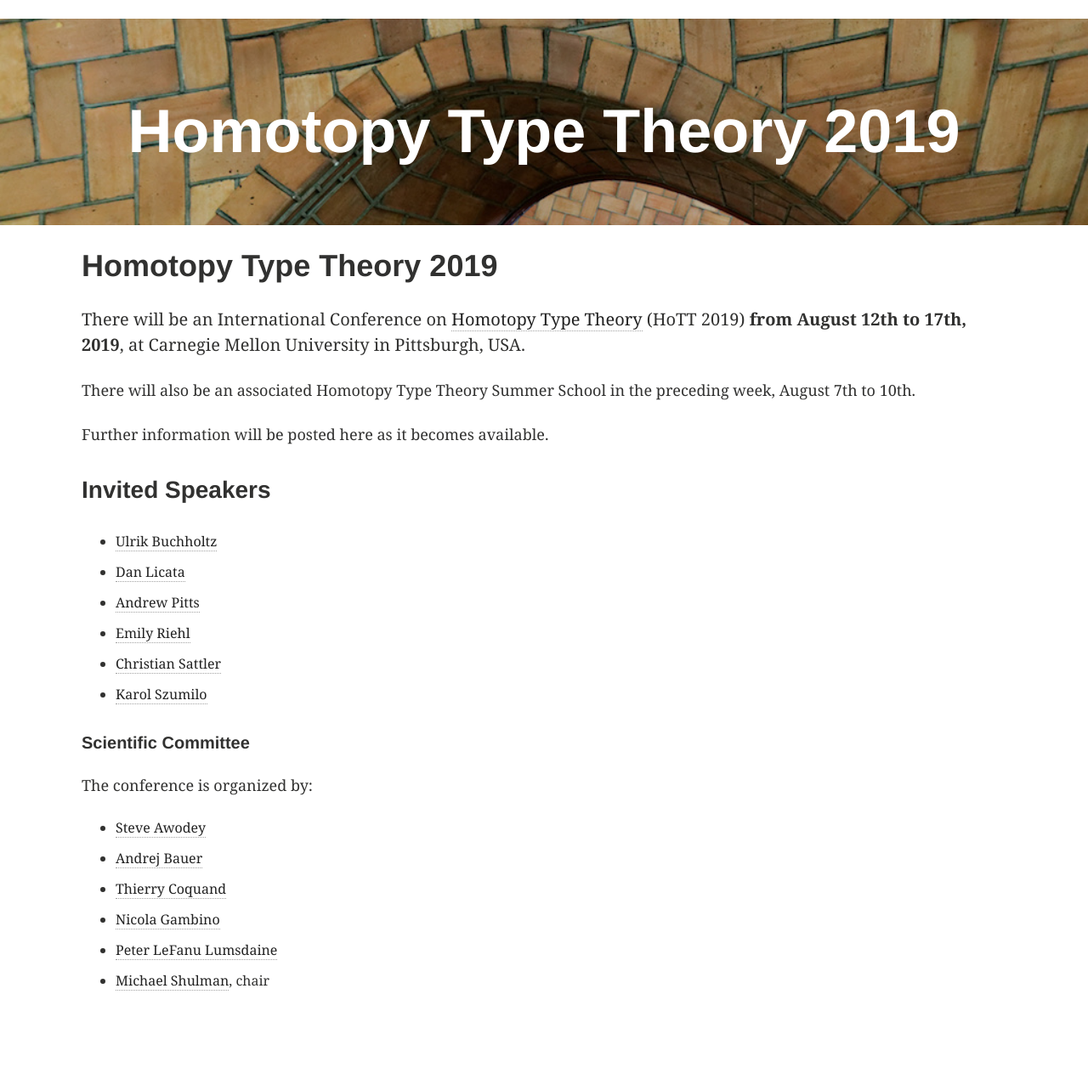
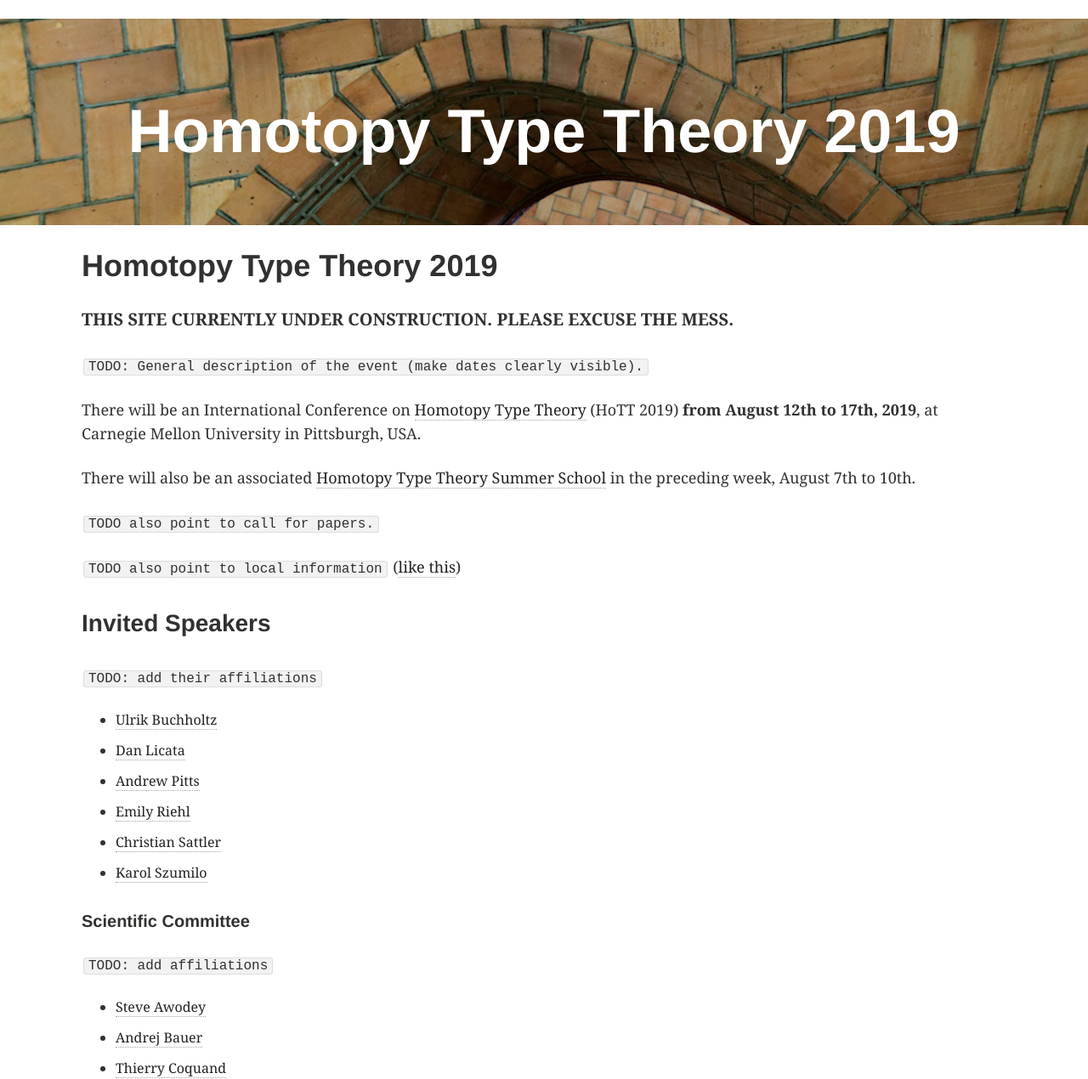
Before and after one commit to HoTT/HoTT-2019, a Jekyll site: the page built from index.md, in a window 1280 px wide and 1400 px high, cut to the strip 130-1400 px from the top of the window. Shown: the whole strip at 85% size. Built offline with Jekyll 4.4.1, drawn with Linux system fonts in a browser that asks for light colours.

Commit message:
Web site skeleton, done with Steve.

```diff
--- a/_includes/header.html
+++ b/_includes/header.html
@@ -1,6 +1,6 @@
 <header id="masthead">
   <div class="inner-wrap">
-    <a href="{{ site.url }}/" class="site-title">{{ site.title }}</a>
+    <span class="site-title"></span>
     <nav role="navigation" class="menu top-menu">
         {% include navigation.html %}
     </nav>
--- a/index.md
+++ b/index.md
@@ -4,16 +4,26 @@
 title: "Homotopy Type Theory 2019"
 ---
 
+**THIS SITE CURRENTLY UNDER CONSTRUCTION. PLEASE EXCUSE THE MESS.**
+
+
+`TODO: General description of the event (make dates clearly visible).`
+
 There will be an International Conference on [Homotopy Type
 Theory](https://homotopytypetheory.org) (HoTT 2019) **from August 12th to 17th,
 2019**, at Carnegie Mellon University in Pittsburgh, USA.
 
-There will also be an associated Homotopy Type Theory Summer School in the
-preceding week, August 7th to 10th.
+There will also be an associated [Homotopy Type Theory Summer
+School](/summer-school/) in the preceding week, August 7th to 10th.
 
-Further information will be posted here as it becomes available.
+`TODO also point to call for papers.`
+
+`TODO also point to local information` ([like this](/local/))
+
 
 ### Invited Speakers
+
+`TODO: add their affiliations`
 
 * [Ulrik Buchholtz](https://www2.mathematik.tu-darmstadt.de/~buchholtz/)
 * [Dan Licata](http://dlicata.web.wesleyan.edu)
@@ -24,11 +34,11 @@
 
 ##### Scientific Committee
 
-The conference is organized by:
+`TODO: add affiliations`
 
 * [Steve Awodey](https://www.andrew.cmu.edu/user/awodey/)
 * [Andrej Bauer](http://www.andrej.com/)
 * [Thierry Coquand](http://www.cse.chalmers.se/~coquand/)
 * [Nicola Gambino](http://www1.maths.leeds.ac.uk/~pmtng/)
 * [Peter LeFanu Lumsdaine](http://peterlefanulumsdaine.com)
-* [Michael Shulman](http://home.sandiego.edu/~shulman/), chair
+* [Michael Shulman](http://home.sandiego.edu/~shulman/), **chair**
```
Also changed, not shown: _data/navigation.yml (+17 -7 lines), call-for-papers.md (added, +11 -0 lines), dates.md (+1 -1 lines), local-information.md (added, +18 -0 lines), registration.md (added, +15 -0 lines), summer-school.md (+12 -4 lines), 1 other file.
